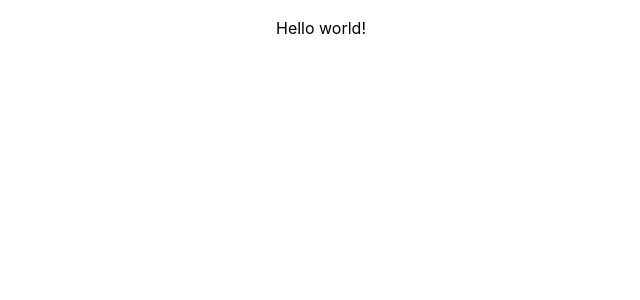
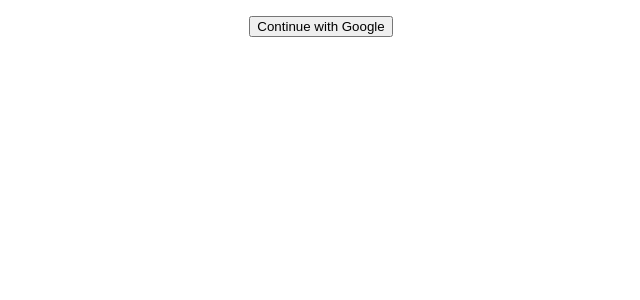
Before and after one commit to jyoonsong/random-video-chat, a React (Create React App) app: page / in a window 1280 px wide. Shown: the top 300 px of the page, without its empty margins (319-959 px from the left). Built offline with nearby package versions, Linux system fonts and the light colour scheme.

Commit message:
create Login component and render it in App.js

```diff
--- a/src/App.js
+++ b/src/App.js
@@ -1,7 +1,9 @@
+import Login from "./components/Login";
+
 function App() {
   return (
     <div className="wrapper">
-        Hello world!
+        <Login />
     </div>
   );
 }
--- /dev/null
+++ b/src/components/Login.js
@@ -0,0 +1,9 @@
+import React from "react";
+
+const Login = () => {
+
+    return (
+        <button>Continue with Google</button>
+    )
+}
+export default Login;
```
